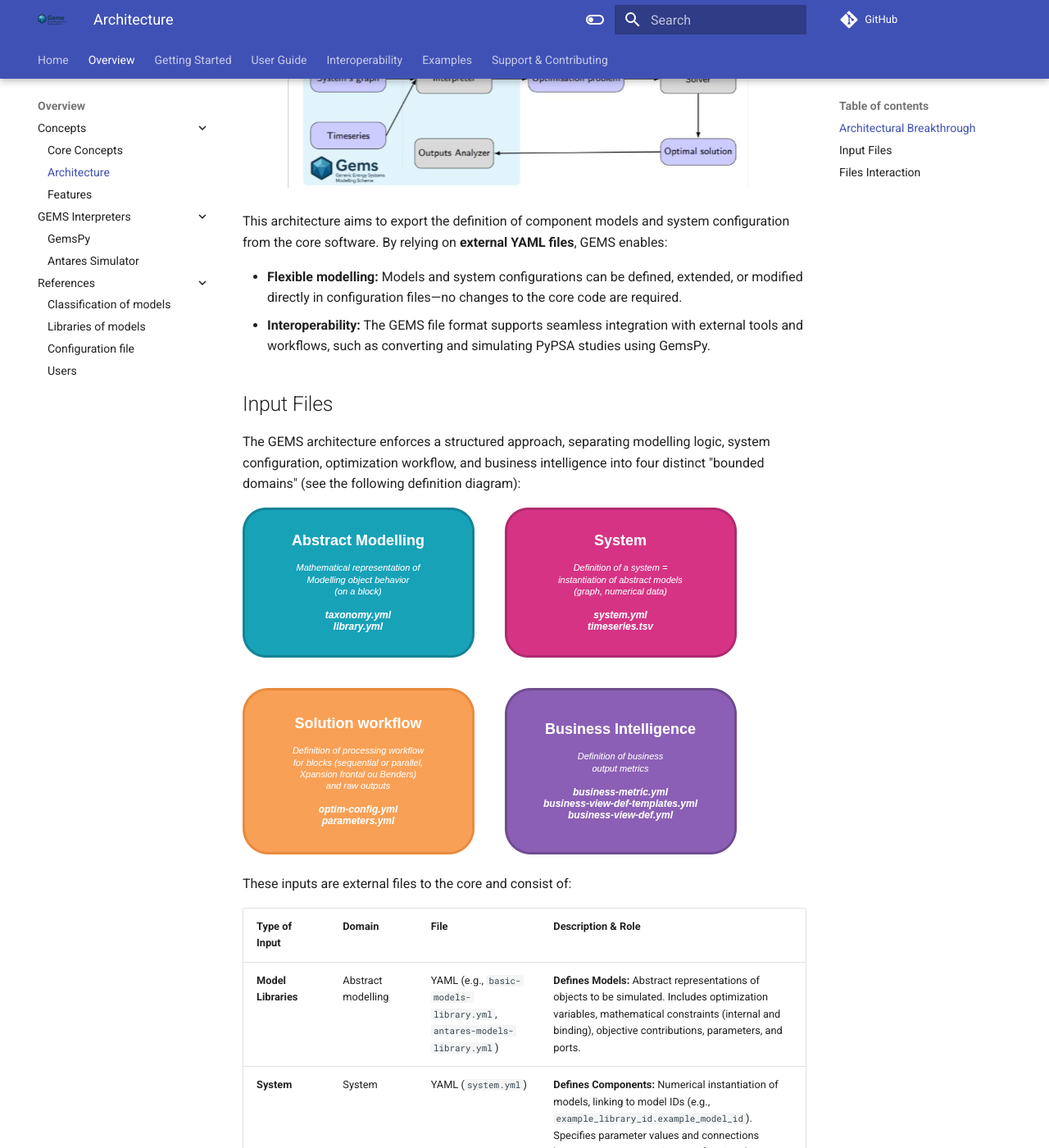
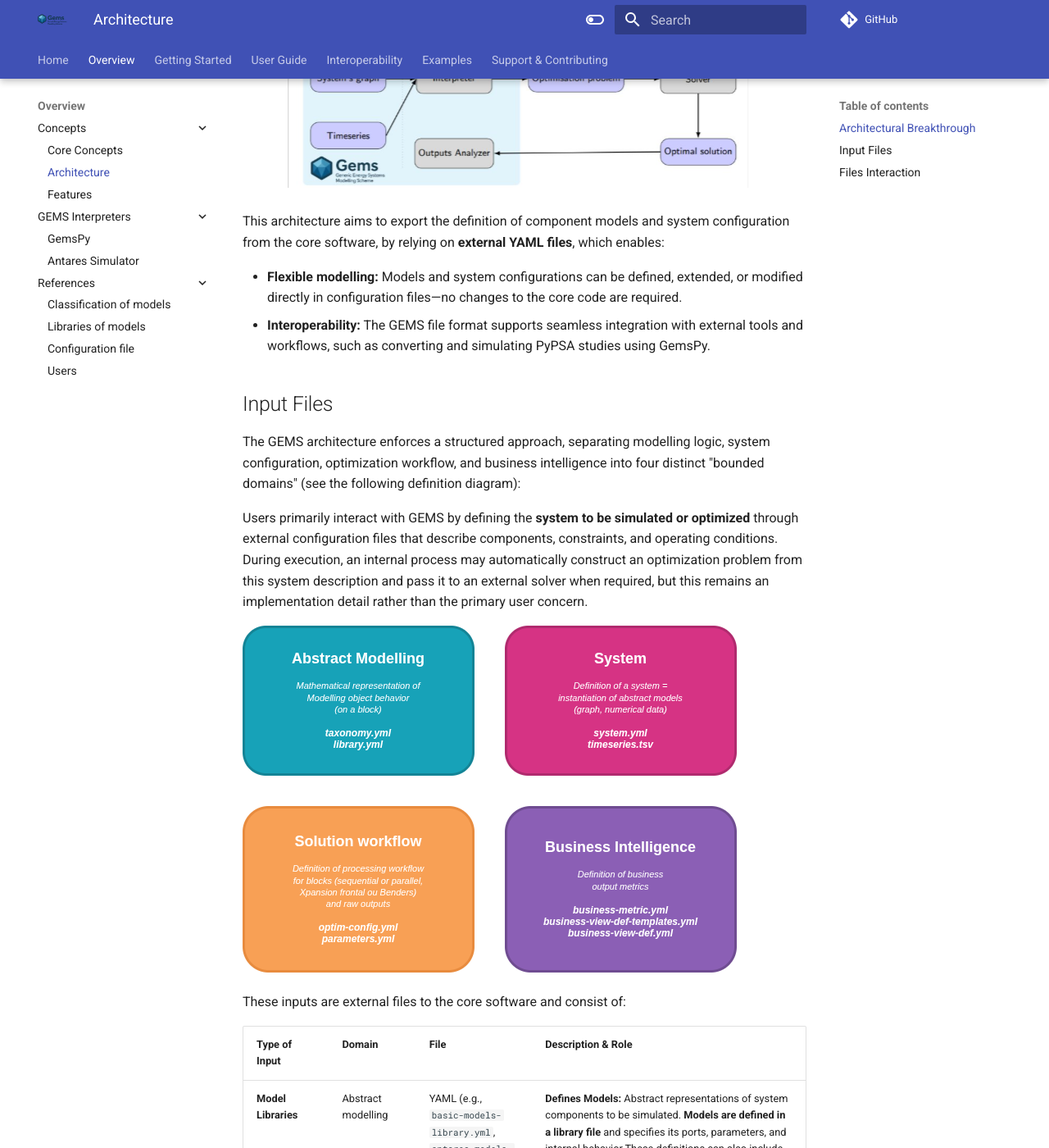
Before and after one commit to AntaresSimulatorTeam/GEMS, an MkDocs documentation site: the page built from doc/1_Overview/Concepts/2_architecture.md, in a window 1280 px wide and 1400 px high, scrolled down 753 px. Shown: the whole window at 82% size. Built offline with MkDocs 1.6.1 and Material for MkDocs 9.7.7, drawn with Linux system fonts in a browser that asks for light colours; comment, search, counter and statistics services are not loaded; some of the changed text lies outside the part shown.

Commit message:
review comments

```diff
--- a/doc/1_Overview/Concepts/2_architecture.md
+++ b/doc/1_Overview/Concepts/2_architecture.md
@@ -19,7 +19,7 @@ This architecture represents a fundamental change from classical OOME architectu
 </div>
 
 
-This architecture aims to export the definition of component models and system configuration from the core software. By relying on **external YAML files**, GEMS enables:
+This architecture aims to export the definition of component models and system configuration from the core software, by relying on **external YAML files**, which enables:
 
 - **Flexible modelling:** Models and system configurations can be defined, extended, or modified directly in configuration files—no changes to the core code are required.
 - **Interoperability:** The GEMS file format supports seamless integration with external tools and workflows, such as converting and simulating PyPSA studies using GemsPy.
@@ -29,13 +29,16 @@ This architecture aims to export the definition of component models and system c
 
 The GEMS architecture enforces a structured approach, separating modelling logic, system configuration, optimization workflow, and business intelligence into four distinct "bounded domains" (see the following definition diagram):
 
+Users primarily interact with GEMS by defining the **system to be simulated or optimized** through external configuration files that describe components, constraints, and operating conditions.
+During execution, an internal process may automatically construct an optimization problem from this system description and pass it to an external solver when required, but this remains an implementation detail rather than the primary user concern.
+
 ![Definition_Domains](../../assets/domains.png)
 
-These inputs are external files to the core and consist of:
+These inputs are external files to the core software and consist of:
 
 | **Type of Input**   | **Domain**  | **File**        | **Description & Role**  |
 |---------------------|-------------|-----------------|-------------------------|
-| **Model Libraries** | Abstract modelling | YAML (e.g., `basic-models-library.yml`, `antares-models-library.yml`)  | **Defines Models:** Abstract representations of objects to be simulated. Includes optimization variables, mathematical constraints (internal and binding), objective contributions, parameters, and ports.  |
+| **Model Libraries** | Abstract modelling | YAML (e.g., `basic-models-library.yml`, `antares-models-library.yml`)  |**Defines Models:** Abstract representations of system components to be simulated. **Models are defined in a library file** and specifies its ports, parameters, and internal behavior.These definitions can also include optional constraint and objective contributions used later during simulation. |
 | **System**  | System  | YAML  (`system.yml`) | **Defines Components:** Numerical instantiation of models, linking to model IDs (e.g., `example_library_id.example_model_id`). Specifies parameter values and connections between components via ports, forming the system graph. |
 | **Timeseries**  | System  | Dataseries (e.g., `wind_generation.csv`, `solar_generation.csv`)  | **Time-dependent Data:** Numerical data for parameters varying by time and scenario. Stored as `.csv` or `.tsv` files, typically in a data-series folder.  |
 | **Taxonomy**             | Abstract modelling        | YAML (e.g., `taxonomy.yml`)                | **Model Structure & Categories:** Specifies mandatory parameters, variables, ports, or extra outputs per category. Useful for structuring the UI (user interface) and simulation outputs.                             |
```
Also changed, not shown: 1 other file.
